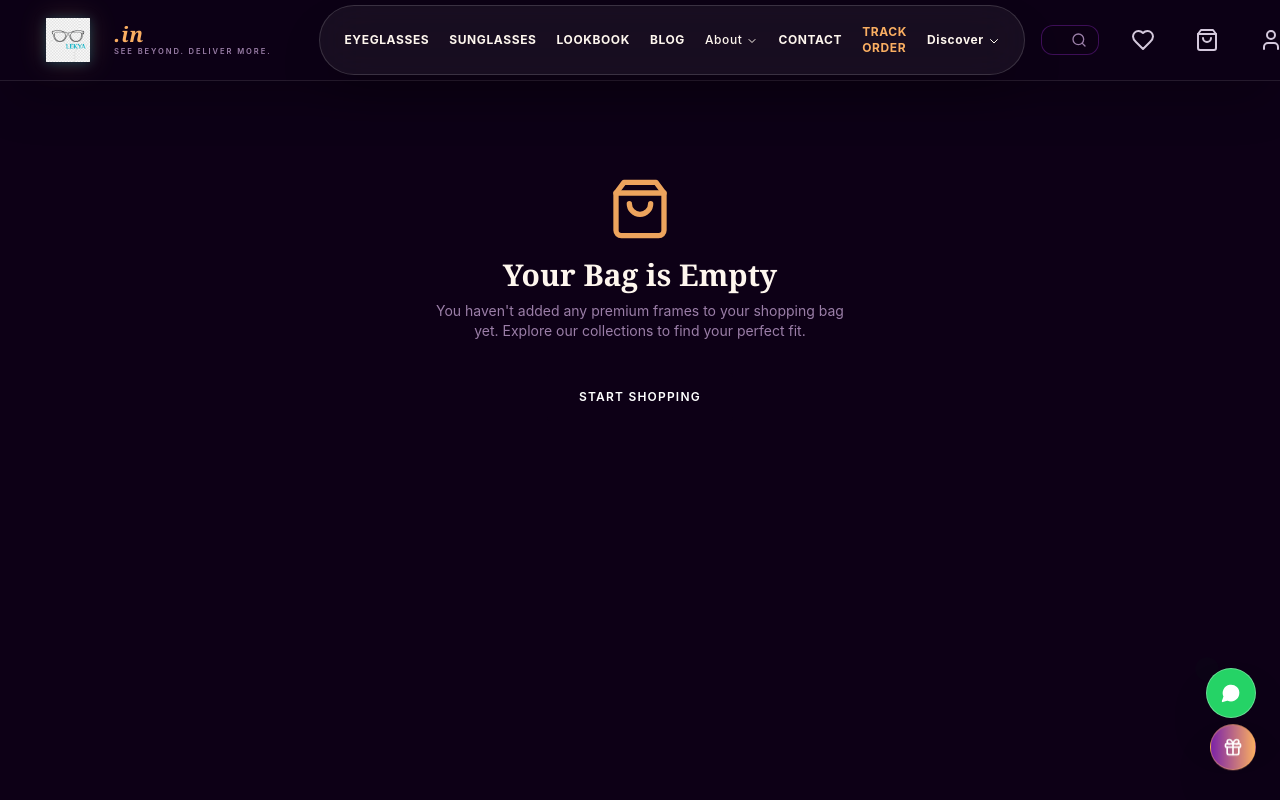
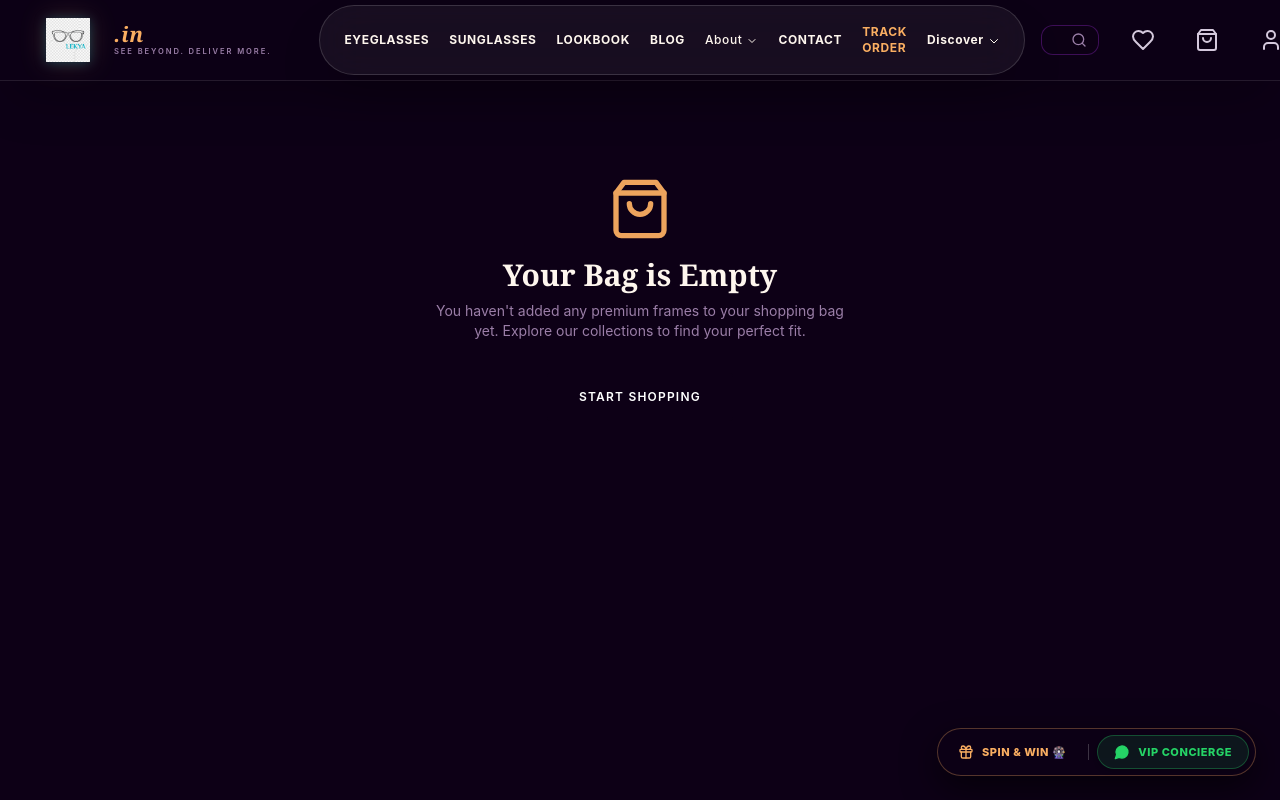
Before and after one commit to AdilMalik14912/LEKYASPECS, a Next.js app in the folder frontend/: page /cart in a window 1280 px wide. Shown: the top 800 px of the page. Built offline with nearby package versions, Linux system fonts and the light colour scheme.

Commit message:
style: replace clashing floating circles with a single ultra-sleek glassmorphic VIP Concierge & Spin capsule in _app.js

```diff
--- a/frontend/src/pages/_app.js
+++ b/frontend/src/pages/_app.js
@@ -883,60 +883,40 @@ export default function App({ Component, pageProps }) {
               </footer>
             )}
 
-            {/* Floating Spin Wheel + WhatsApp Widgets — Bottom RIGHT */}
-            <div className="fixed bottom-6 right-6 z-40 flex flex-col items-end gap-3">
+            {/* Floating Glassmorphic VIP Concierge & Rewards Bar — Bottom RIGHT */}
+            <div className="fixed bottom-6 right-6 z-40">
+              <div
+                className="flex items-center gap-2 p-1.5 rounded-full border shadow-2xl backdrop-blur-xl transition-all hover:border-[#FAAE62]/50"
+                style={{
+                  background: 'rgba(13,0,22,0.85)',
+                  borderColor: 'rgba(250,174,98,0.3)',
+                  boxShadow: '0 12px 35px rgba(0,0,0,0.6)'
+                }}
+              >
+                {/* 1. Spin & Win Rewards Button */}
+                <button
+                  onClick={() => setShowSpinWheel(true)}
+                  className="flex items-center gap-2 px-3.5 py-2 rounded-full text-xs font-bold text-[#FAAE62] hover:bg-[#FAAE62]/15 transition-all group"
+                  title="Spin & Win Exclusive Rewards"
+                >
+                  <Gift className="w-4 h-4 text-[#FAAE62] group-hover:scale-110 transition-transform" />
+                  <span className="tracking-wider uppercase text-[11px] font-extrabold">Spin & Win 🎡</span>
+                </button>
 
-              {/* Expandable WhatsApp Menu — 3 options */}
-              <div className="flex flex-col items-end gap-2 relative group/wa">
-                {/* Options — show on hover */}
-                <div className="flex flex-col items-end gap-2 transition-all duration-300 opacity-0 pointer-events-none translate-y-2 group-hover/wa:opacity-100 group-hover/wa:pointer-events-auto group-hover/wa:translate-y-0">
-                  {/* Option 1: Track Order */}
-                  <a
-                    href="https://wa.me/919654119262?text=Hello%20Lekya%20Specs!%20I%20would%20like%20to%20track%20my%20order.%20My%20Order%20ID%20is%3A"
-                    target="_blank" rel="noopener noreferrer"
-                    className="flex items-center gap-2 bg-[#0D0016] border border-[#25D366]/50 text-[#25D366] text-xs font-bold px-4 py-2.5 rounded-full shadow-xl hover:bg-[#25D366] hover:text-white transition-all whitespace-nowrap backdrop-blur-sm"
-                  >
-                    <span>📦</span> Track My Order
-                  </a>
-                  {/* Option 2: Frame Consultation */}
-                  <a
-                    href="https://wa.me/919654119262?text=Hello%20Lekya%20Specs!%20I%20need%20help%20choosing%20the%20right%20frame%20for%20my%20face%20shape.%20Can%20you%20help%3F"
-                    target="_blank" rel="noopener noreferrer"
-                    className="flex items-center gap-2 bg-[#0D0016] border border-[#25D366]/50 text-[#25D366] text-xs font-bold px-4 py-2.5 rounded-full shadow-xl hover:bg-[#25D366] hover:text-white transition-all whitespace-nowrap backdrop-blur-sm"
-                  >
-                    <span>👓</span> Frame Consultation
-                  </a>
-                  {/* Option 3: General Chat */}
-                  <a
-                    href="https://wa.me/919654119262?text=Hello%20Lekya%20Specs%20VIP%20Concierge%2C%20I%20need%20assistance"
-                    target="_blank" rel="noopener noreferrer"
-                    className="flex items-center gap-2 bg-[#0D0016] border border-[#25D366]/50 text-[#25D366] text-xs font-bold px-4 py-2.5 rounded-full shadow-xl hover:bg-[#25D366] hover:text-white transition-all whitespace-nowrap backdrop-blur-sm"
-                  >
-                    <span>💬</span> General Chat
-                  </a>
-                </div>
+                <div className="w-[1px] h-4 bg-white/20" />
 
-                {/* Main WhatsApp button */}
-                <button
-                  className="group relative bg-[#25D366] text-white p-3.5 rounded-full shadow-2xl hover:scale-110 active:scale-95 transition-all flex items-center justify-center border border-white/30"
+                {/* 2. WhatsApp VIP Concierge Button */}
+                <a
+                  href="https://wa.me/919654119262?text=Hello%20Lekya%20Specs%20VIP%20Concierge%2C%20I%20need%20assistance"
+                  target="_blank"
+                  rel="noopener noreferrer"
+                  className="flex items-center gap-2 px-4 py-2 rounded-full text-xs font-bold text-[#25D366] bg-[#25D366]/10 border border-[#25D366]/30 hover:bg-[#25D366] hover:text-[#0D0016] transition-all shadow-md"
                   title="Chat with Lekya VIP Concierge on WhatsApp"
                 >
-                  <MessageCircle className="w-5 h-5 fill-current" />
-                  <span className="absolute -top-1.5 -left-1.5 w-3 h-3 bg-[#25D366] rounded-full animate-ping opacity-60" />
-                </button>
+                  <MessageCircle className="w-4 h-4 fill-current" />
+                  <span className="tracking-wider uppercase text-[11px] font-extrabold">VIP Concierge</span>
+                </a>
               </div>
-
-              {/* Spin & Win Button */}
-              <button
-                onClick={() => setShowSpinWheel(true)}
-                className="group relative bg-gradient-to-r from-[#7B22A8] to-[#FAAE62] text-white p-3 rounded-full shadow-2xl hover:scale-110 active:scale-95 transition-all flex items-center justify-center border border-[#FAAE62]/50 animate-bounce"
-                title="Spin & Win Rewards"
-              >
-                <Gift className="w-5 h-5 text-white" />
-                <span className="absolute right-14 bg-[#0D0016] text-[#FAAE62] border border-[#FAAE62]/40 font-bold text-xs px-3 py-1 rounded-xl whitespace-nowrap opacity-0 group-hover:opacity-100 transition-opacity shadow-lg">
-                  Spin & Win 🎡
-                </span>
-              </button>
             </div>
 
             {/* Spin & Win Modal */}
```
